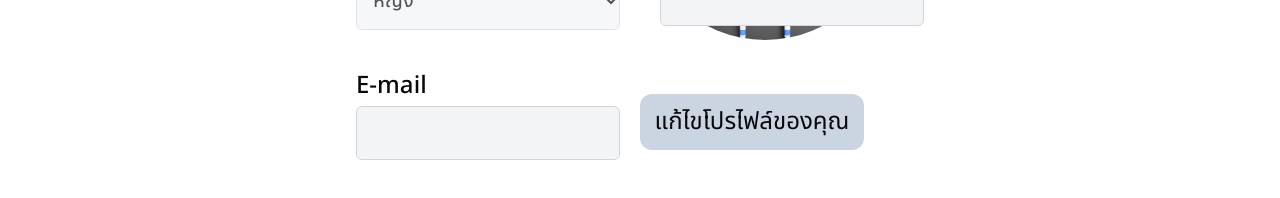
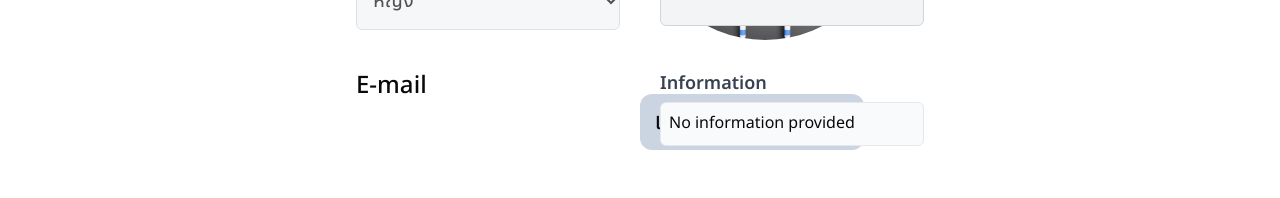
Before and after one commit to thunwaaa/ezlaw, a Next.js app: page /lawyereditprofile in a window 1280 px wide. Shown: the part 398-596 px from the top of the page. Built offline with nearby package versions, Linux system fonts and the light colour scheme; no server answers.

Commit message:
ตามอง

```diff
--- a/src/app/components/Authbutton.jsx
+++ b/src/app/components/Authbutton.jsx
@@ -16,6 +16,7 @@ import { Input } from "@/components/ui/input";
 import { Label } from "@/components/ui/label";
 import { useEffect, useState } from "react";
 import { useRouter } from "next/navigation";
+import { Eye, EyeOff } from 'lucide-react';
 
 export const AuthButton = () => {
     const [firstname, setFirstname] = useState("");
@@ -32,6 +33,8 @@ export const AuthButton = () => {
     const [lawyerEmail, setLawyerEmail] = useState("");
     const [lawyerPassword, setLawyerPassword] = useState("");
     const [lawyerRole, setlawyerRole] = useState(null);
+    const [showPassword, setShowPassword] = useState(false);
+
 
     const router = useRouter();
 
@@ -95,7 +98,7 @@ export const AuthButton = () => {
             if (res.ok) {
                 console.log("Logout success");
                 setIsLoggedIn(false);
-                router.push("/");
+                router.push("/")
                 window.location.reload();
             } else {
                 console.error("Logout error");
@@ -287,16 +290,27 @@ export const AuthButton = () => {
                                         required
                                     />
                                 </div>
-                                <div className="space-y-2">
+                                <div className="space-y-2 relative">
                                 <Label htmlFor="password">Password</Label>
                                 <Input
                                     onChange={(e) => setPassword(e.target.value)}
                                     id="password"
-                                        type="password"
+                                    type={showPassword ? "text" : "password"}
                                     placeholder="Enter your Password"
-                                        className="rounded-lg border-2"
+                                    className="rounded-lg border-2 pr-10"
                                     required
                                 />
+                                <button
+                                    type="button"
+                                    onClick={() => setShowPassword(!showPassword)}
+                                    className="absolute inset-y-11 right-2 flex items-center text-gray-500 hover:text-gray-700"
+                                >
+                                    {showPassword ? (
+                                    <EyeOff className="h-5 w-5" />
+                                    ) : (
+                                    <Eye className="h-5 w-5" />
+                                    )}
+                                </button>
                                 </div>
                                 {errorMessage && (
                                     <div className="text-red-500 text-sm">{errorMessage}</div>
@@ -313,7 +327,7 @@ export const AuthButton = () => {
                                 <div className="space-y-2">
                                 <Label htmlFor="firstName">First Name</Label>
                                 <Input
-                                    onChange={(e) => setfirstname(e.target.value)}
+                                    onChange={(e) => setFirstname(e.target.value)}
                                     id="firstname"
                                     name="firstname"
                                     type="text"
@@ -325,7 +339,7 @@ export const AuthButton = () => {
                             <div className="space-y-2">
                                 <Label htmlFor="lastName">Last Name</Label>
                                 <Input
-                                    onChange={(e) => setlastname(e.target.value)}
+                                    onChange={(e) => setLastname(e.target.value)}
                                     id="lastname"
                                     name="lastname"
                                     type="text"
@@ -337,7 +351,7 @@ export const AuthButton = () => {
                             <div className="space-y-2">
                                 <Label htmlFor="signup-email">Email</Label>
                                 <Input
-                                    onChange={(e) => setemail(e.target.value)}
+                                    onChange={(e) => setEmail(e.target.value)}
                                     id="email"
                                     name = "email"
                                     type = "email"
@@ -349,22 +363,33 @@ export const AuthButton = () => {
                             <div>
                                 <Label htmlFor="signup-password">Password</Label>
                                 <Input
-                                    onChange={(e) => setpassword(e.target.value)}
+                                    onChange={(e) => setPassword(e.target.value)}
                                     id = "password"
                                     name = "password"
-                                    type = "password"
+                                    type={showPassword ? "text" : "password"}
                                     placeholder = "Enter your password"
                                     className = "rounded-lg border-2"
                                     required
                                 />
                             </div>
+                            <button
+                                    type="button"
+                                    onClick={() => setShowPassword(!showPassword)}
+                                    className="absolute inset-y-17 right-12 flex items-center text-gray-500 hover:text-gray-700"
+                                >
+                                    {showPassword ? (
+                                    <EyeOff className="h-5 w-5" />
+                                    ) : (
+                                    <Eye className="h-5 w-5" />
+                                    )}
+                                </button>
                             <div>
                                 <Label htmlFor="confirm-password">Confirm Password</Label>
                                 <Input
-                                    onChange={(e) =>setconfirmpassword(e.target.value)}
+                                    onChange={(e) =>setConfirmpassword(e.target.value)}
                                     id = "confirm-password"
                                     name = "comfirm-password"
-                                    type = "password"
+                                    type={showPassword ? "text" : "password"}
                                     placeholder = "Enter Confirm Password"
                                     className = "rounded-lg border-2"
                                     required
@@ -398,12 +423,23 @@ export const AuthButton = () => {
                                     <Input
                                         onChange={(e) => setLawyerPassword(e.target.value)}
                                         id="lawyer-password"
-                                        type="password"
+                                        type={showPassword ? "text" : "password"}
                                         placeholder="Enter your lawyer password"
                                         className="rounded-lg border-2"
                                         required
                                     />
                                 </div>
+                                <button
+                                    type="button"
+                                    onClick={() => setShowPassword(!showPassword)}
+                                    className="absolute inset-y-56 right-12 flex items-center text-gray-500 hover:text-gray-700"
+                                >
+                                    {showPassword ? (
+                                    <EyeOff className="h-5 w-5" />
+                                    ) : (
+                                    <Eye className="h-5 w-5" />
+                                    )}
+                                </button>
                                 {errorMessage && (
                                     <div className="text-red-500 text-sm">{errorMessage}</div>
                                 )}
--- a/src/app/editprofile/page.jsx
+++ b/src/app/editprofile/page.jsx
@@ -165,17 +165,9 @@ function EditProfile() {
                     <label htmlFor="email" className="block text-2xl font-medium">
                         E-mail
                     </label>
-                    <input
-                        id="email"
-                        name="email"
-                        type="email"
-                        value={profile.email}
-                        onChange={handleChange}
-                        readOnly
-                        className={`mt-1 block w-full p-3 border rounded-md text-xl ${
-                            isEditing ? "border-gray-400" : "bg-gray-100 border-gray-300"
-                        }`}
-                    />
+                    <p>
+                        {profile.email}
+                    </p>
                 </div>
 
                 {/* ฟิลด์ "เบอร์โทรศัพท์" */}
--- a/src/app/lawyereditprofile/page.jsx
+++ b/src/app/lawyereditprofile/page.jsx
@@ -58,6 +58,7 @@ function EditProfile() {
                 if (res.ok) {
                     const updatedProfile = await res.json();
                     setProfile(updatedProfile);
+                    window.location.reload();
                     console.log("Updated lawyer profile successfully");
                 } else {
                     console.error("Failed to update lawyer profile");
@@ -163,14 +164,35 @@ function EditProfile() {
                     <label htmlFor="email" className="block text-2xl font-medium">
                         E-mail
                     </label>
-                    <input
-                        id="email"
-                        name="email"
-                        type="email"
-                        value={profile.lawyerEmail}
-                        readOnly
-                        className={`mt-1 block w-full p-3 border rounded-md text-xl bg-gray-100 border-gray-300`}
-                    />
+                    <p>
+                        {profile.lawyerEmail}
+                    </p>
+                </div>
+                <div className="space-y-1">
+                    <label
+                        htmlFor="info"
+                        className="block text-lg font-semibold text-gray-700"
+                    >
+                        Information
+                    </label>
+                    {isEditing ? (
+                        <textarea
+                            id="info"
+                            name="info"
+                            value={profile.info}
+                            onChange={handleChange}
+                            placeholder="Enter your information"
+                            rows={4}
+                            className="mt-1 block w-full p-2 border border-gray-300 rounded-md text-base resize-none overflow-y-auto focus:ring-2 focus:ring-blue-500 focus:border-blue-500 transition-all duration-200"
+                        />
+                    ) : (
+                        <div
+                            id="info"
+                            className="mt-1 block w-full p-2 text-base bg-gray-50 border border-gray-200 rounded-md min-h-[44px] max-h-[200px] overflow-y-auto"
+                        >
+                            {profile.info || 'No information provided'}
+                        </div>
+                    )}
                 </div>
             </div>
         </div>
```
Lines whose indentation alone changed are shown as unchanged.
